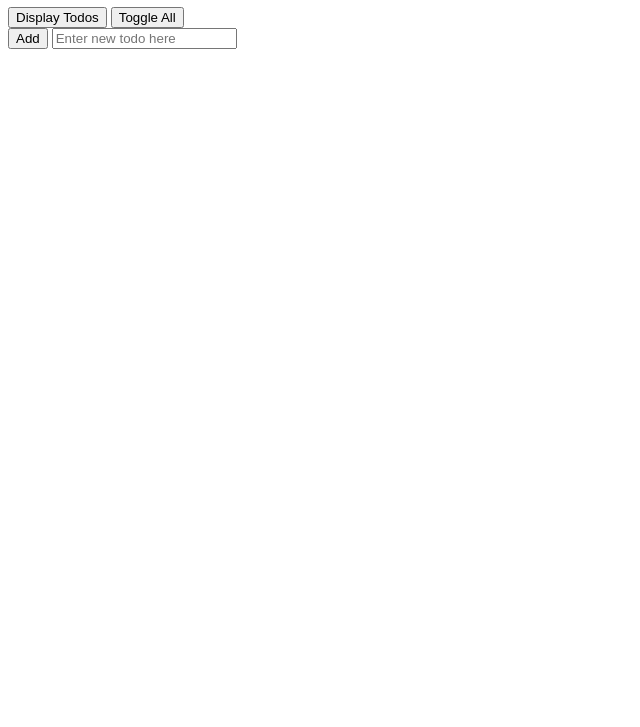
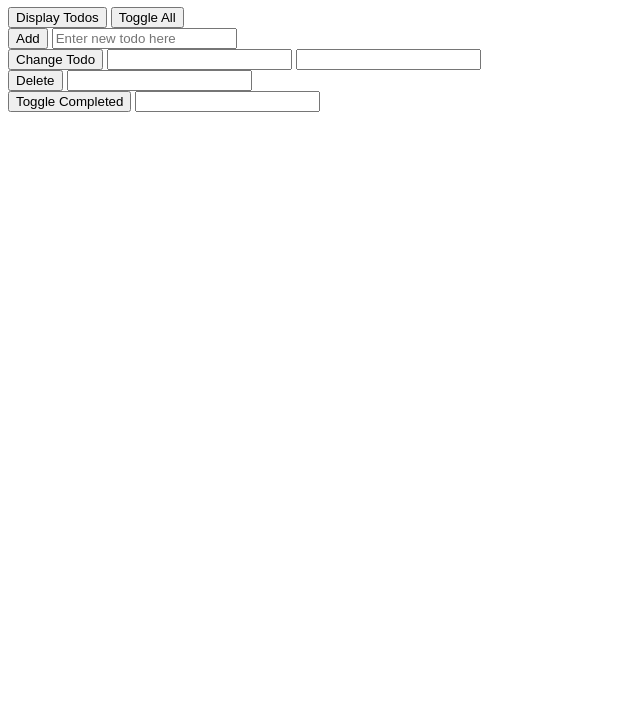
Before and after one commit to jhuppe/JS-Todo, a plain HTML site: page index.html in a window 1280 px wide. Shown: the part 73-800 px from the top of the page, without its empty margins (0-640 px from the left). Drawn offline with Linux system fonts and the light colour scheme.

Commit message:
Add fix for changeTodo
- Also commented out some code that needs to be fixed in the future.

```diff
--- a/app.js
+++ b/app.js
@@ -62,12 +62,45 @@ var handlers = {
   displayTodos: function() {
     todoList.displayTodos();
   },
-  toggleAll: function() {
-    todoList.toggleAll();
-  },
   addTodo: function() {
     var addTodoTextInput = document.getElementById('addTodoTextInput');
     todoList.addTodo(addTodoTextInput.value);
     addTodoTextInput.value = '';
+  },
+  changeTodo: function() {
+    var changeTodoPositionInput = document.getElementById('changeTodoPositionInput');
+    var changeTodoTextInput = document.getElementById('changeTodoTextInput');
+    todoList.changeTodo(changeTodoPositionInput.valueAsNumber, changeTodoTextInput.value);
+    changeTodoPositionInput.value = '';
+    changeTodoTextInput.value = '';
+  },
+  deleteTodo: function() {
+    var deleteTodoPositionInput = document.getElementById('deleteTodoPositionInput');
+    todoList.deleteTodo('deleteTodoPositionInput.valueAsNumber');
+    deleteTodoPositionInput.value = '';
+  },
+  toggleCompleted: function() {
+    var toggleCompletedPositionInput = document.getElementById('toggleCompletedPositionInput');
+    todoList.toggleCompleted('toggleCompletedPositionInput.valueAsNumber');
+    toggleCompletedPositionInput.value = '';
+  },
+  toggleAll: function() {
+    todoList.toggleAll();
   }
 };
+
+// var view = {
+//   displayTodos: function() {
+//     var todosUl = document.querySelector('ul');
+//     todosUl.innerHTML = '';
+//     for (var i = 0; i < todoList.todos.length; i++){
+//       var todoLi = document.createElement('li');
+//       var todo = todoList.todos[i];
+//       todoLi.textContent = todoList.todos[i].todoText;
+//       todosUl.appendChild(todoLi);
+//
+//       var todoTextWithCompletion = '';
+//       if (todo.completed)
+//
+//   }
+// }
--- a/index.html
+++ b/index.html
@@ -16,6 +16,21 @@
         <button onclick="handlers.addTodo()">Add</button>
         <input id="addTodoTextInput" type="text" placeholder="Enter new todo here">
       </div>
+      <div>
+        <button onclick="handlers.changeTodo()">Change Todo</button>
+        <input id="changeTodoPositionInput" type="number">
+        <input id="changeTodoTextInput" type="text">
+      </div>
+      <div>
+        <button onclick="handlers.deleteTodo()">Delete</button>
+        <input id="deleteTodoPositionInput" type="number">
+      </div>
+      <div>
+        <button onclick="handlers.toggleCompleted()">Toggle Completed</button>
+        <input id="toggleCompletedPositionInput" type="number">
+      </div>
+        <ul>
+        </ul>
       <script type="text/javascript" src="app.js"></script>
   </body>
 </html>
--- a/styles.css
+++ b/styles.css
@@ -12,10 +12,10 @@
   flex: 3;
   background-color: #CAC0BF;
 }
-li {
+/*li {
   list-style-type: none;
   padding: 10px 0px;
-}
+}*/
 .list-grouping h1 {
   padding-left: 15px;
 }
```
